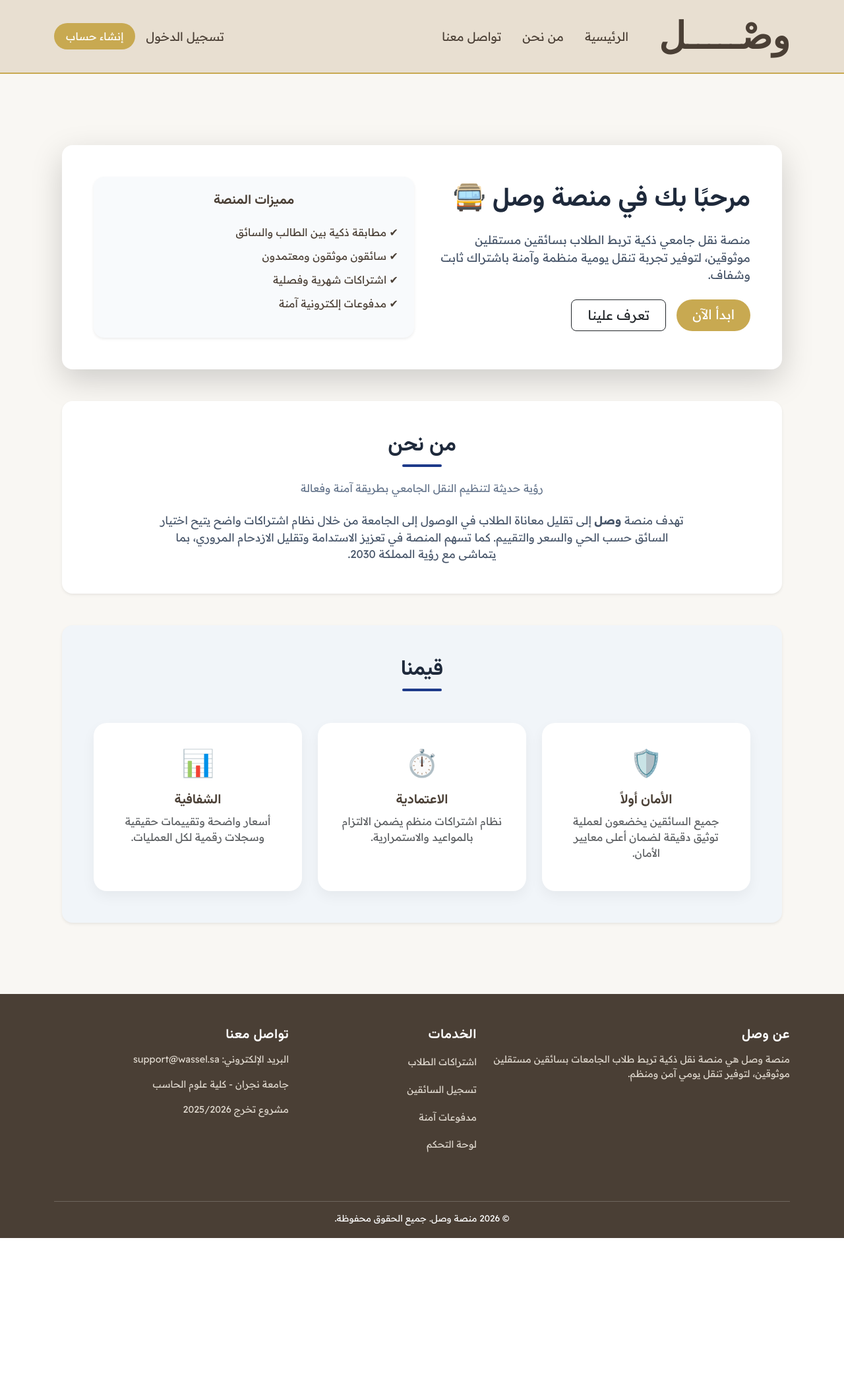
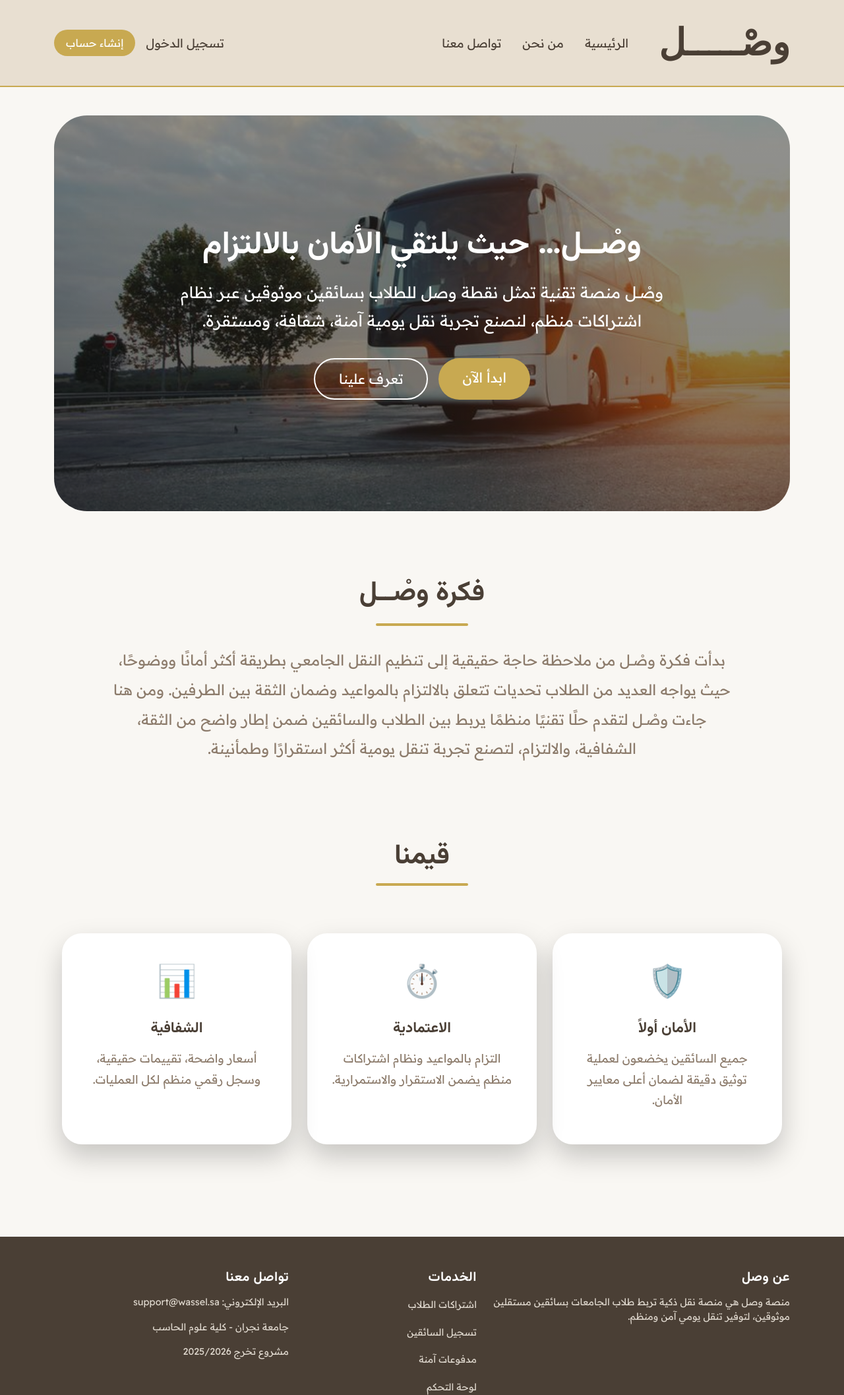
Before and after one commit to uiil3v/Wassel, a Django app: page / in a window 1280 px wide. Shown: the top 2115 px of the page at 66% size. Before the commit the page ends 1877 px from the top, so only its background shows below. Run offline with Django 5.2, Linux system fonts and the light colour scheme; some web fonts are replaced.

Commit message:
Home Page Finished

```diff
--- a/Wassel/Wassel/settings.py
+++ b/Wassel/Wassel/settings.py
@@ -115,7 +115,7 @@ USE_TZ = True
 # Static files (CSS, JavaScript, Images)
 # https://docs.djangoproject.com/en/6.0/howto/static-files/
 
-STATIC_URL = "static/"
+STATIC_URL = '/static/'
 
 STATICFILES_DIRS = [
     BASE_DIR / "Wassel" / "static",
--- a/Wassel/main/templates/main/index.html
+++ b/Wassel/main/templates/main/index.html
@@ -1,184 +1,227 @@
 {% extends "base.html" %}
+{% load static %}
 
 {% block title %}الرئيسية - وصل{% endblock %}
 
-{% block content %}
-
+{% block extra_css %}
 <style>
     /* ================= HERO ================= */
 
-.hero-section {
-    background: #ffffff;
+    .hero-wrapper {
+        position: relative;
+        height: 75vh;
+        display: flex;
+        align-items: center;
+        justify-content: center;
+        overflow: hidden;
+        border-radius: 50px;
+    }
+
+    .hero-overlay {
+        position: absolute;
+        inset: 0;
+        background-image: url("{% static 'main/images/homePhoto.jpg' %}");
+        background-size: cover;
+        background-position: center;
+        opacity: 0.95;
+        z-index: 1;
+    }
+
+    .hero-overlay::after {
+        content: "";
+        position: absolute;
+        inset: 0;
+        background: linear-gradient(to bottom,
+                rgba(0, 0, 0, 0.45),
+                rgba(0, 0, 0, 0.5));
+    }
+
+    .hero-content {
+        position: relative;
+        z-index: 2;
+        color: white;
+        text-align: center;
+        max-width: 850px;
+        padding: 20px;
+    }
+
+    .hero-title {
+        font-size: 3rem;
+        font-weight: 700;
+        margin-bottom: 20px;
+    }
+
+    .hero-text {
+        font-size: 1.5rem;
+        margin-bottom: 35px;
+        line-height: 1.8;
+    }
+
+    .hero-btn {
+        padding: 14px 36px;
+        font-size: 1.3rem;
+        border-radius: 40px;
         transition: 0.3s ease;
     }
 
-.hero-title {
-    font-size: 2.5rem;
-    font-weight: 700;
-    color: #1e293b;
+    .hero-btn-primary {
+        background-color: var(--accent-color);
+        color: white;
+        border: none;
     }
 
-.hero-text {
-    font-size: 1.1rem;
-    color: #475569;
+    .hero-btn-primary:hover {
+        background-color: #b8953f;
+        transform: translateY(-4px);
     }
 
-.btn-accent {
-    background-color: #1e3a8a;
+    .hero-btn-outline {
+        border: 2px solid white;
         color: white;
-    border: none;
-    transition: 0.3s ease;
     }
 
-.btn-accent:hover {
-    background-color: #162e6f;
-    transform: translateY(-2px);
-}
-
-.hero-card {
-    background: #f8fafc;
-    transition: 0.3s ease;
-}
-
-.hero-card:hover {
-    transform: translateY(-6px);
-    box-shadow: 0 15px 35px rgba(0,0,0,0.1);
-}
-
-.feature-list li {
-    margin-bottom: 12px;
-    font-size: 1rem;
-}
-
-/* ================= SECTIONS ================= */
-
-.section-title {
-    font-weight: 700;
-    font-size: 2rem;
-    color: #1e293b;
-}
-
-.section-divider {
-    width: 60px;
-    height: 4px;
-    background-color: #1e3a8a;
-    margin: 10px auto 20px;
-    border-radius: 2px;
-}
-
-.section-subtitle {
-    color: #64748b;
+    .hero-btn-outline:hover {
+        background: white;
+        color: var(--dark-color);
     }
 
     /* ================= ABOUT ================= */
 
     .about-section {
-    background: #ffffff;
+        padding: 100px 0;
     }
 
-.about-text {
-    max-width: 800px;
-    font-size: 1.05rem;
-    color: #475569;
+    .section-title {
+        font-weight: 700;
+        font-size: 2.6rem;
+        margin-bottom: 20px;
+        color: var(--dark-color);
     }
 
-/* ================= VALUES ================= */
+    .section-divider {
+        width: 140px;
+        height: 4px;
+        background-color: var(--accent-color);
+        margin: 0 auto 30px;
+        border-radius: 2px;
+    }
+
+    .section-subtitle {
+        color: var(--soft-color);
+        font-size: 1.4rem;
+        line-height: 2;
+    }
+
+    /* ================= VALUES (معدل بالكامل) ================= */
 
     .values-section {
-    background: #f1f5f9;
+        padding-bottom: 80px;
+
+        background: #f9f7f3;
+    }
+
+    .values-section .section-title {
+        margin-bottom: 15px;
     }
 
     .value-card {
-    padding: 30px;
-    border-radius: 20px;
         background: white;
-    transition: 0.3s ease;
-    box-shadow: 0 8px 20px rgba(0,0,0,0.05);
+        padding: 35px 35px;
+        border-radius: 30px;
+        transition: 0.35s ease;
+        box-shadow: 0 18px 40px rgba(0, 0, 0, 0.208);
     }
 
     .value-card:hover {
-    transform: translateY(-8px);
-    box-shadow: 0 15px 35px rgba(0,0,0,0.1);
+        transform: translateY(-14px);
+        box-shadow: 0 35px 70px rgba(0, 0, 0, 0.12);
     }
 
     .value-icon {
-    font-size: 2.5rem;
+        font-size: 3rem;
+        margin-bottom: 25px;
+    }
+
+    .value-card h5 {
+        font-size: 1.4rem;
         margin-bottom: 15px;
     }
+
+    .value-card p {
+        font-size: 1.1rem;
+        line-height: 1.8;
+        color: var(--soft-color);
+    }
+
+    /* ================= RESPONSIVE ================= */
+
+    @media (max-width: 768px) {
+        .hero-title {
+            font-size: 2rem;
+        }
+
+        .hero-text {
+            font-size: 1.1rem;
+        }
+
+        .hero-wrapper {
+            height: 70vh;
+            border-radius: 30px;
+        }
+
+        .section-title {
+            font-size: 2rem;
+        }
+    }
 </style>
+{% endblock %}
 
+{% block content %}
 
-<div class="container my-5">
+<section class="hero-wrapper">
+    <div class="hero-overlay"></div>
 
-    <!-- ================= HERO ================= -->
-    <section class="hero-section p-5 mb-5 rounded-4 shadow-lg">
-        <div class="row align-items-center">
-
-            <div class="col-lg-6">
-                <h1 class="hero-title mb-4">
-                    مرحبًا بك في منصة وصل 🚍
+    <div class="hero-content">
+        <h1 class="hero-title">
+            وصْــل… حيث يلتقي الأمان بالالتزام
         </h1>
 
-                <p class="hero-text mb-4">
-                    منصة نقل جامعي ذكية تربط الطلاب بسائقين مستقلين موثوقين،
-                    لتوفير تجربة تنقل يومية منظمة وآمنة باشتراك ثابت وشفاف.
+        <p class="hero-text">
+            وصْــل منصة تقنية تمثل نقطة وصل للطلاب بسائقين موثوقين عبر نظام اشتراكات منظم،
+            لنصنع تجربة نقل يومية آمنة، شفافة، ومستقرة.
         </p>
 
-                <div class="d-flex gap-3 flex-wrap">
-                    <a href="#" class="btn btn-accent btn-lg px-4">ابدأ الآن</a>
-                    <a href="#" class="btn btn-outline-dark btn-lg px-4">تعرف علينا</a>
+        <div class="d-flex justify-content-center gap-3 flex-wrap">
+            <a href="#" class="btn hero-btn hero-btn-primary">ابدأ الآن</a>
+            <a href="#" class="btn hero-btn hero-btn-outline">تعرف علينا</a>
         </div>
-            </div>
-
-            <div class="col-lg-6 mt-4 mt-lg-0">
-                <div class="hero-card p-4 rounded-4 shadow-sm">
-                    <h5 class="fw-bold mb-4 text-center">مميزات المنصة</h5>
-                    <ul class="list-unstyled feature-list">
-                        <li>✔ مطابقة ذكية بين الطالب والسائق</li>
-                        <li>✔ سائقون موثقون ومعتمدون</li>
-                        <li>✔ اشتراكات شهرية وفصلية</li>
-                        <li>✔ مدفوعات إلكترونية آمنة</li>
-                    </ul>
-                </div>
-            </div>
-
     </div>
 </section>
 
+<section class="about-section text-center container">
+    <h2 class="section-title">فكرة وصْــل</h2>
+    <div class="section-divider"></div>
 
-    <!-- ================= ABOUT ================= -->
-    <section class="about-section p-5 mb-5 rounded-4 shadow-sm">
-        <div class="text-center mb-4">
-            <h2 class="section-title">من نحن</h2>
-            <div class="section-divider"></div>
-            <p class="section-subtitle">
-                رؤية حديثة لتنظيم النقل الجامعي بطريقة آمنة وفعالة
+    <p class="section-subtitle mx-auto" style="max-width: 950px;">
+        بدأت فكرة وصْــل من ملاحظة حاجة حقيقية إلى تنظيم النقل الجامعي بطريقة أكثر أمانًا ووضوحًا،
+        حيث يواجه العديد من الطلاب تحديات تتعلق بالالتزام بالمواعيد وضمان الثقة بين الطرفين.
+        ومن هنا جاءت وصْــل لتقدم حلًا تقنيًا منظمًا يربط بين الطلاب والسائقين ضمن إطار واضح من الثقة،
+        الشفافية، والالتزام، لتصنع تجربة تنقل يومية أكثر استقرارًا وطمأنينة.
     </p>
-        </div>
-
-        <div class="about-text text-center mx-auto">
-            تهدف منصة <strong>وصل</strong> إلى تقليل معاناة الطلاب في الوصول إلى الجامعة
-            من خلال نظام اشتراكات واضح يتيح اختيار السائق حسب الحي والسعر والتقييم.
-            كما تسهم المنصة في تعزيز الاستدامة وتقليل الازدحام المروري،
-            بما يتماشى مع رؤية المملكة 2030.
-        </div>
 </section>
 
-
-    <!-- ================= VALUES ================= -->
-    <section class="values-section p-5 rounded-4 shadow-sm">
-        <div class="text-center mb-5">
+<section class="values-section">
+    <div class="container text-center">
         <h2 class="section-title">قيمنا</h2>
         <div class="section-divider"></div>
-        </div>
 
-        <div class="row g-4 text-center">
+        <div class="row g-4 mt-5">
 
             <div class="col-md-4">
                 <div class="value-card h-100">
                     <div class="value-icon">🛡️</div>
                     <h5 class="fw-bold">الأمان أولاً</h5>
-                    <p class="text-muted">
+                    <p>
                         جميع السائقين يخضعون لعملية توثيق دقيقة لضمان أعلى معايير الأمان.
                     </p>
                 </div>
@@ -188,8 +231,8 @@
                 <div class="value-card h-100">
                     <div class="value-icon">⏱️</div>
                     <h5 class="fw-bold">الاعتمادية</h5>
-                    <p class="text-muted">
-                        نظام اشتراكات منظم يضمن الالتزام بالمواعيد والاستمرارية.
+                    <p>
+                        التزام بالمواعيد ونظام اشتراكات منظم يضمن الاستقرار والاستمرارية.
                     </p>
                 </div>
             </div>
@@ -198,15 +241,14 @@
                 <div class="value-card h-100">
                     <div class="value-icon">📊</div>
                     <h5 class="fw-bold">الشفافية</h5>
-                    <p class="text-muted">
-                        أسعار واضحة وتقييمات حقيقية وسجلات رقمية لكل العمليات.
+                    <p>
+                        أسعار واضحة، تقييمات حقيقية، وسجل رقمي منظم لكل العمليات.
                     </p>
                 </div>
             </div>
 
         </div>
+    </div>
 </section>
 
-</div>
-
 {% endblock %}
--- a/Wassel/templates/base.html
+++ b/Wassel/templates/base.html
@@ -51,6 +51,28 @@
         .navbar {
             background-color: var(--primary-color);
             border-bottom: 2px solid var(--accent-color);
+        }
+
+        /* ================= FIXED NAVBAR ================= */
+
+        .custom-navbar {
+            transition: all 0.3s ease;
+            padding: 18px 0;
+            z-index: 1000;
+        }
+
+        /* لما يسوي المستخدم scroll */
+        .custom-navbar.scrolled {
+            padding: 8px 0;
+            background-color: rgba(232, 223, 209, 0.95);
+            backdrop-filter: blur(10px);
+            box-shadow: 0 8px 20px rgba(0, 0, 0, 0.08);
+        }
+
+        /* تصغير الشعار عند النزول */
+        .custom-navbar.scrolled .navbar-brand {
+            font-size: 2.5rem;
+            transition: 0.3s ease;
         }
 
         .navbar-brand {
@@ -112,7 +134,7 @@
         /* ================= MAIN ================= */
         main {
             flex: 1;
-            padding-top: 60px;
+            padding-top: 175px;
             padding-bottom: 60px;
         }
 
@@ -164,7 +186,7 @@
 <body>
 
     <!-- ================= HEADER ================= -->
-    <nav class="navbar navbar-expand-lg">
+    <nav class="navbar navbar-expand-lg fixed-top custom-navbar">
         <div class="container">
 
             <!-- الشعار -->
```
Also changed, not shown: Wassel/main/static/main/images/homePhoto.jpg (added). Lines whose indentation alone changed are shown as unchanged.
